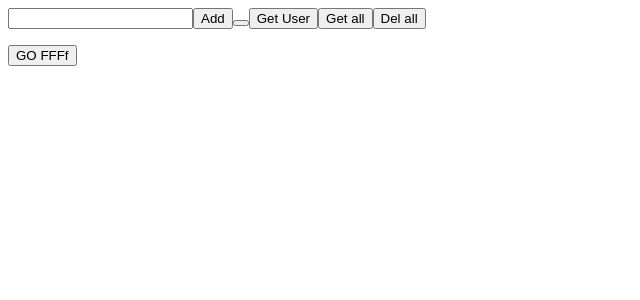
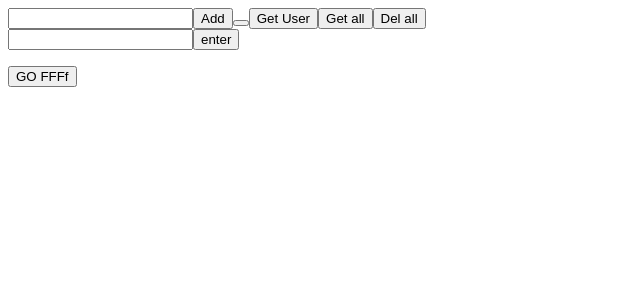
Before and after one commit to Lolibai/modularityteam, an Angular app: page /account/login in a window 1280 px wide. Shown: the top 300 px of the page, without its empty margins (0-640 px from the left). Built offline with nearby package versions, Linux system fonts and the light colour scheme.

Commit message:
denis dopomig z id-route

```diff
--- a/src/app/account/user/user.component.ts
+++ b/src/app/account/user/user.component.ts
@@ -11,8 +11,8 @@ import { NavService } from '../../services/nav.service';
   styleUrls: ['./user.component.scss']
 })
 export class UserComponent implements OnInit {
-  route: any;
-  userService: any;
+  // route: any;
+  // userService: any;
   @Input() name: User;
 
   constructor() {}
@@ -22,8 +22,8 @@ export class UserComponent implements OnInit {
   }
 
   getUser(): void {
-    const id = +this.route.snapshot.paramMap.get('id');
-    this.userService.getUser(id)
-      .subscribe(user => this.name = name);
+    // const id = +this.route.snapshot.paramMap.get('id');
+    // this.userService.getUser(id)
+    // .subscribe(user => this.name = name);
   }
 }
--- a/src/app/colaboration/colaboration.component.html
+++ b/src/app/colaboration/colaboration.component.html
@@ -12,6 +12,9 @@
 
   </form>
 
+  <input type="text" name="search" id="" [(ngModel)]="search" #searchi>
+  <button (click) = "getUser(searchi.value)">enter</button>
+
   <ol>
     <li *ngFor="let item of arr; let id = index;">
       <span><p>Wellcome:</p> {{item.title}}</span>
--- a/src/app/colaboration/colaboration.component.ts
+++ b/src/app/colaboration/colaboration.component.ts
@@ -15,6 +15,7 @@ export class ColaborationComponent implements OnInit {
   title: string;
   arr = [];
   id;
+  item;
   users: User[] = [];
   userName: '';
   profiles;
@@ -34,10 +35,10 @@ export class ColaborationComponent implements OnInit {
     });
     this.userName = '';
   }
-  getUser() {
-    this.usersService.getUser().subscribe(res => {
-      console.log(res);
-      this.profiles = res;
+  getUser(id) {
+    this.usersService.getUser(id).subscribe(res => {
+      this.item = res;
+      console.log(this.item.name);
     });
   }
   getAll() {
--- a/src/app/services/test.service.ts
+++ b/src/app/services/test.service.ts
@@ -12,8 +12,8 @@ export class UsersService {
     addUser(user: any) {
         return this.http.post('http://192.168.88.210:8080/api/user', user);
     }
-    getUser() {
-        return this.http.get('http://192.168.88.210:8080/api/user/1');
+    getUser(id) {
+        return this.http.get (`http://192.168.88.210:8080/api/user/${id}`);
     }
     getAll() {
         return this.http.get('http://192.168.88.210:8080/api/users');
```
Also changed, not shown: 2 other files (tests, documents, lock files or other folders).
